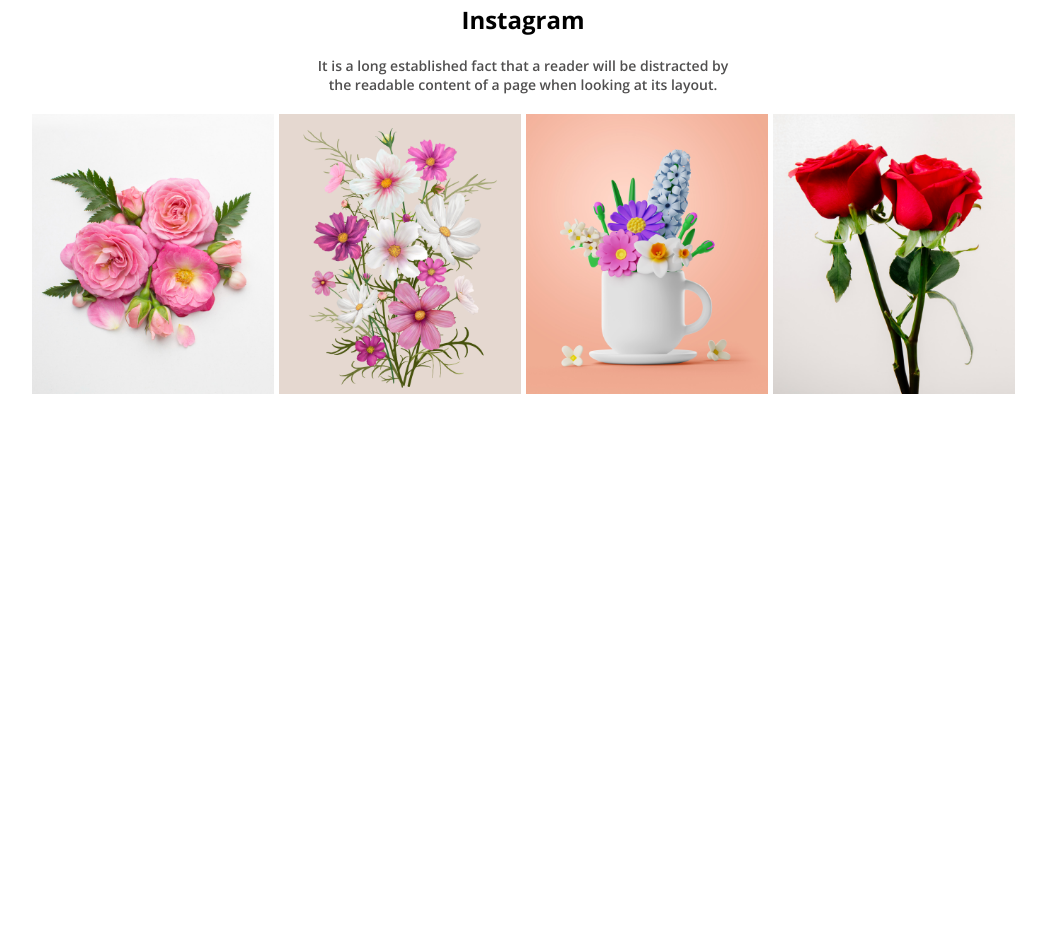
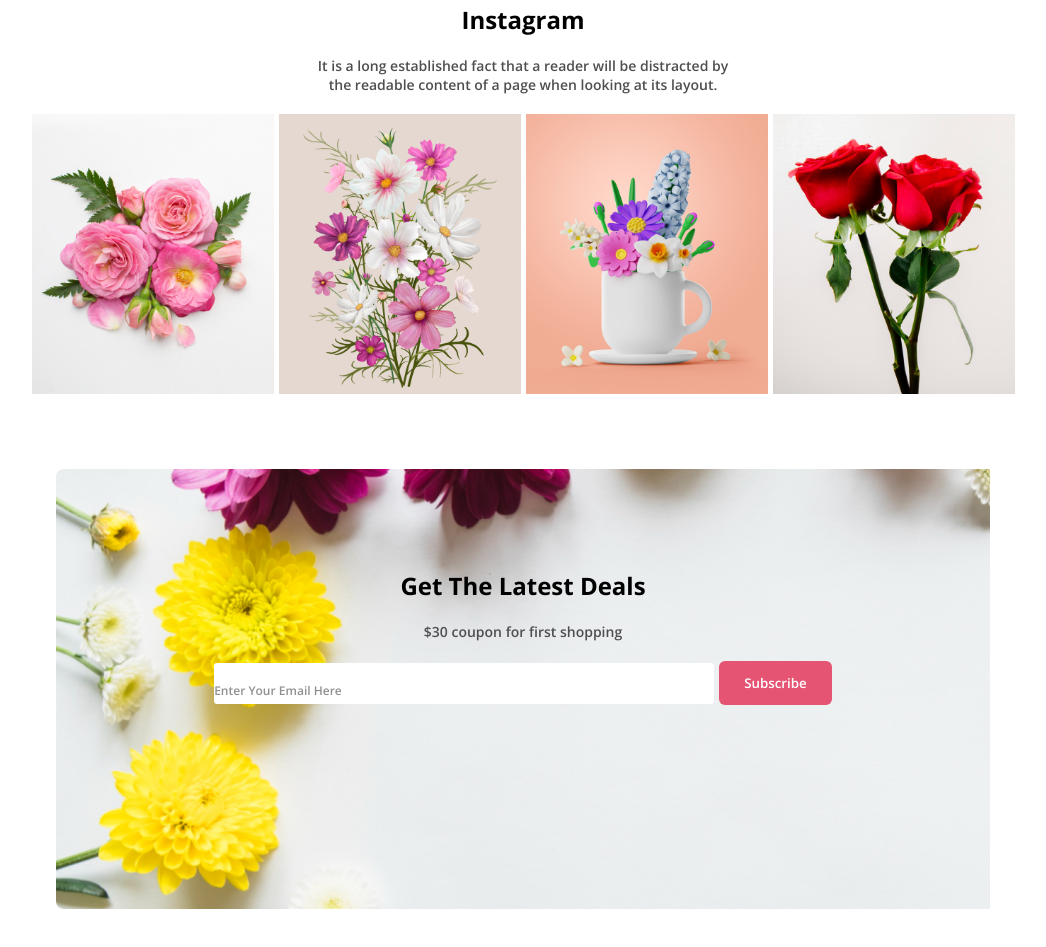
Before and after one commit to Rashedsafwan/first-assignment, a plain HTML site: page index.html in a window 1280 px wide. Shown: the part 2369-3316 px from the top of the page, without its empty margins (117-1163 px from the left). Before the commit the page ends 2768 px from the top, so only its background shows below. Drawn offline with nearby package versions, Linux system fonts and the light colour scheme.

Commit message:
After last section

```diff
--- a/index.css
+++ b/index.css
@@ -153,3 +153,38 @@
     gap: 5px;
     justify-content: center;
 }
+.last-section{
+    width: 73%;
+    height: 55vh;
+    text-align: center;
+    background-image: url('./Flower Asset/Rectangle 9.png');
+    background-size: cover;
+    margin: 70px auto;
+}
+.lsection{
+    padding: 100px 0px;
+    /* display: flex;
+    align-items: center; */
+}
+.lsection input{
+    width: 100%;
+    font-size: 30px;
+    margin: auto;
+    border-radius: 3px;
+    border: none;
+}
+.form{
+    display: flex;
+    align-items: center;
+    gap: 5px;
+    justify-content: center;
+}
+.email{
+    width: 500px;
+
+}
+input::placeholder{
+    font-size: 12px;
+    opacity: 0.8;
+    text-align: left;
+}
--- a/index.html
+++ b/index.html
@@ -92,7 +92,8 @@
         <section class="rec-section">
             <div class="four-rectangle">
                 <h1>Instagram</h1>
-                <p class="tob-description">It is a long established fact that a reader will be distracted by <br> the readable
+                <p class="tob-description">It is a long established fact that a reader will be distracted by <br> the
+                    readable
                     content of a page when looking at its layout.</p>
                 <div class="all-rectangle">
                     <div class="rectangle">
@@ -106,7 +107,18 @@
                     </div>
                     <div class="rectangle">
                         <img class="recpic" src="./Flower Asset/Rectangle 6.png" alt="" class="rec">
+                    </div>
                 </div>
+            </div>
+        </section>
+
+        <section class="last-section">
+            <div class="lsection">
+                <h1>Get The Latest Deals</h1>
+                <p class="tob-description">$30 coupon for first shopping</p>
+                <div class="form">
+                    <div class="email"><input type="text" placeholder="Enter Your Email Here" name="" id=""></div>
+                    <div class="button"><button class="btn btn3">Subscribe</button></div>
                 </div>
             </div>
         </section>
```
